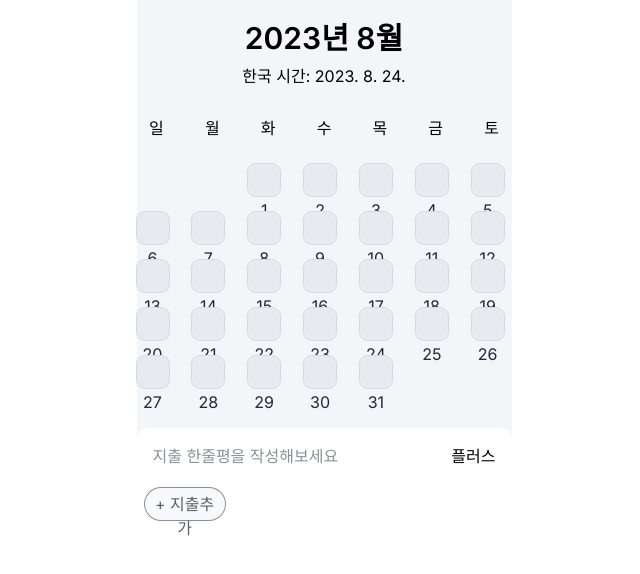
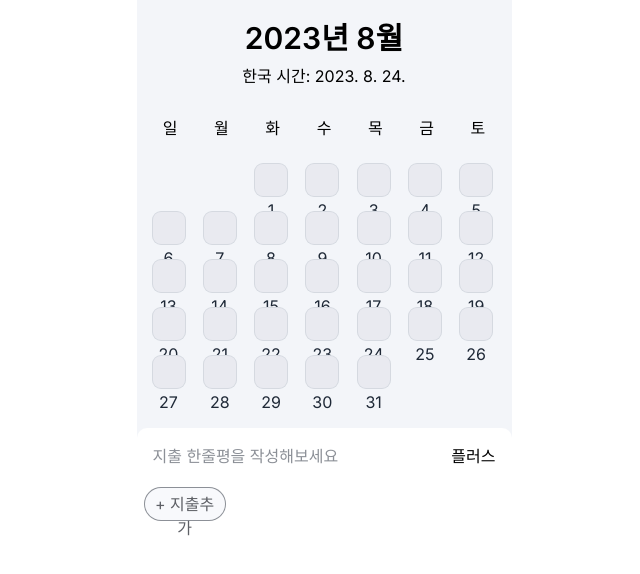
Before and after one commit to DDD-Community/Rainbow-Web, a Next.js app: page /main in a window 1280 px wide. Shown: the top 574 px of the page, without its empty margins (316-956 px from the left). Built offline with nearby package versions, Linux system fonts and the light colour scheme.

Commit message:
fix: width 343으로 layout 수정 main화면

```diff
--- a/src/app/main/page.tsx
+++ b/src/app/main/page.tsx
@@ -13,8 +13,10 @@ function Main() {
     setSelectedDay(day);
   };
   return (
-    <div className="flex flex-col justify-between bg-gray-100">
-      <Calendar onDateSelect={handleDateSelect} onDaySelect={handleDaySelct} />
+    <div className="flex flex-col justify-between items-center bg-gray-100">
+      <div className="w-343 flex flex-col  ">
+        <Calendar onDateSelect={handleDateSelect} onDaySelect={handleDaySelct} />
+      </div>
       <RecordPage selectedDate={selectedDate} selectedDay={selectedDay} />
     </div>
   );
--- a/src/components/recordPage/RecordPage.tsx
+++ b/src/components/recordPage/RecordPage.tsx
@@ -8,7 +8,7 @@ type RecordPageProps = {
 
 function RecordPage({ selectedDate, selectedDay }: RecordPageProps) {
   return (
-    <div className="bg-white rounded-t-[10px] flex flex-col justify-center mt-10 p-2">
+    <div className="bg-white rounded-t-[10px] flex flex-col justify-center mt-10 p-2 w-full">
       <div className="w-full flex justify-between p-2">
         <div className="flex flex-col">
           {selectedDay && <div className="sb-14-600 text-gray-700 ">오늘 {selectedDay}요일</div>}
```
